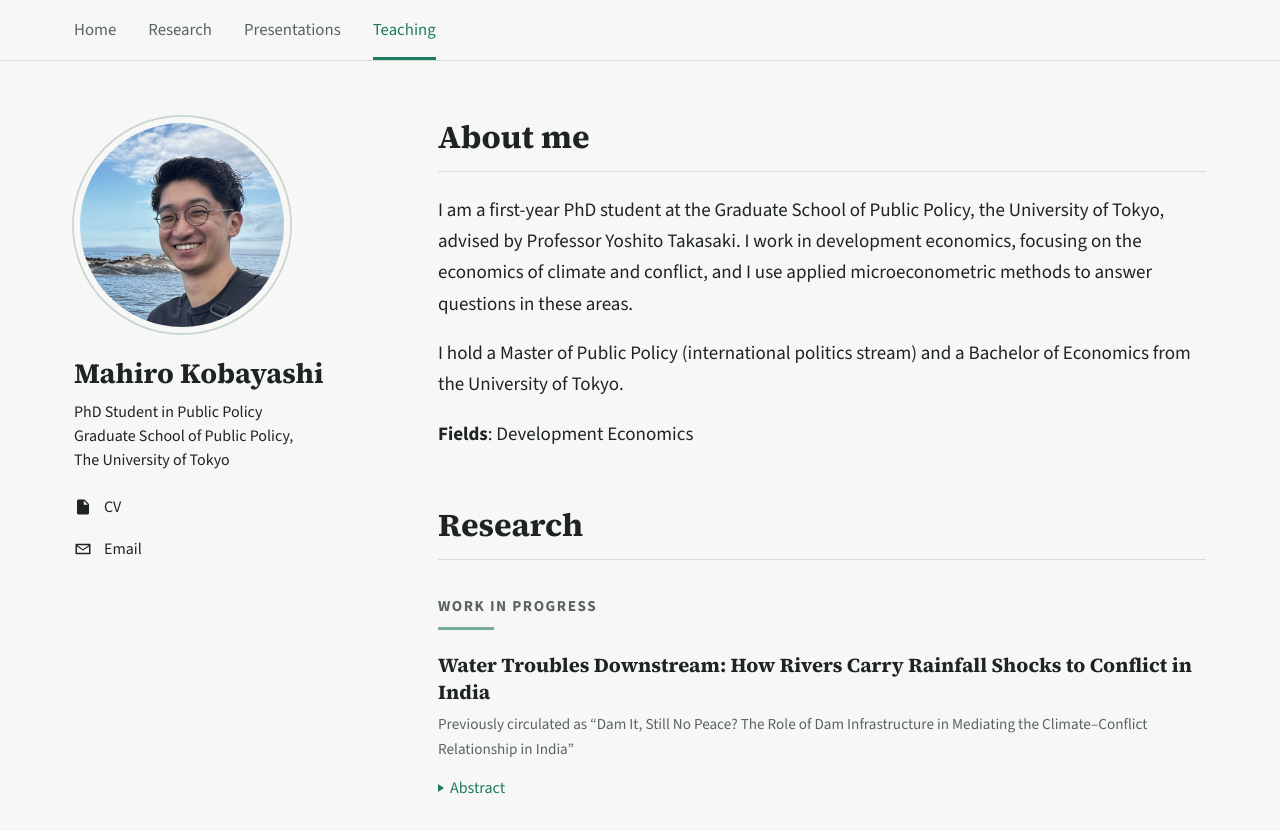
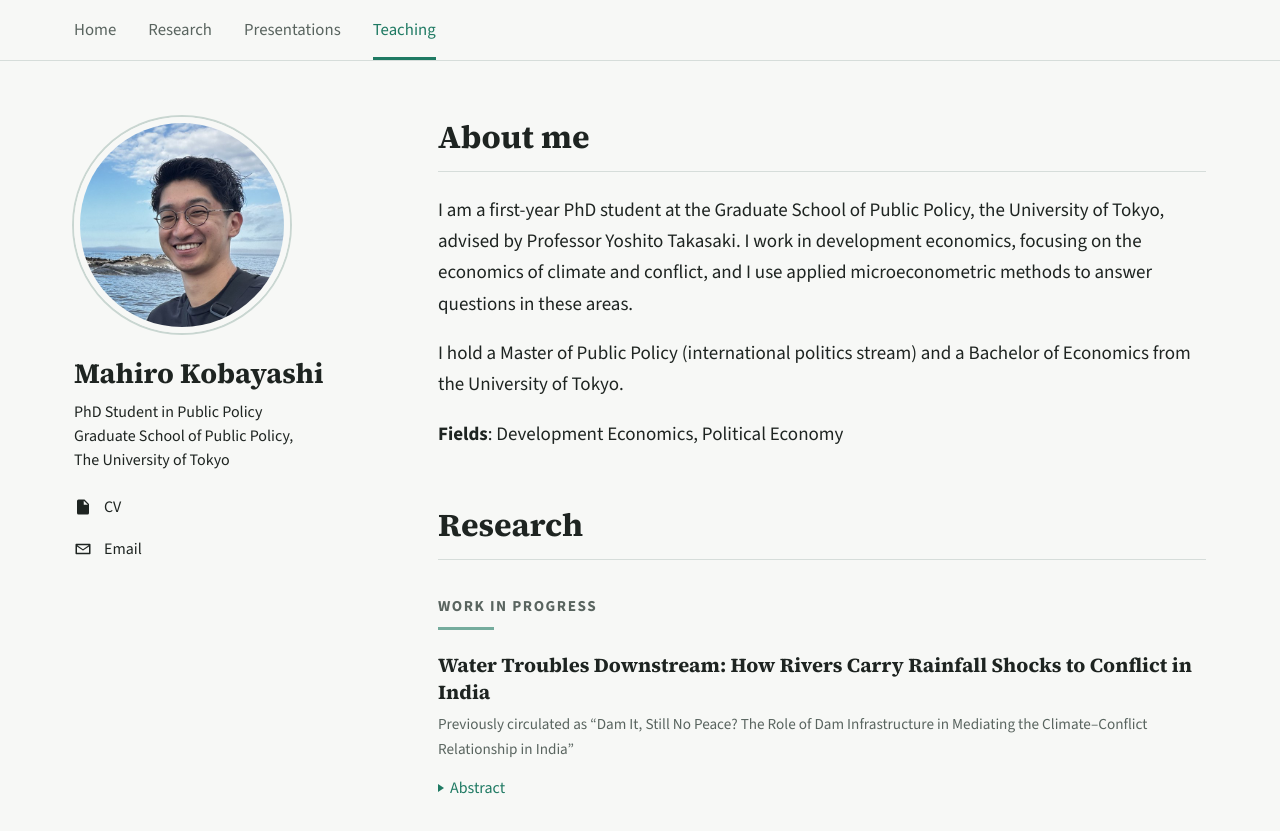
Before and after one commit to mahirokobayashi0202-dev/mahirokobayashi0202-dev.github.io, a plain HTML site: page index.html in a window 1280 px wide. Shown: the top 831 px of the page. Drawn offline with nearby package versions, Linux system fonts and the light colour scheme.

Commit message:
Add Political Economy to fields
Co-Authored-By: Claude Opus 5.5 <noreply@anthropic.com>
Claude-Session: https://claude.ai/code/session_01BgSSqnAty4ina2zxcawkGW

```diff
--- a/index.html
+++ b/index.html
@@ -242,7 +242,7 @@
       <h2>About me</h2>
       <p>I am a first-year PhD student at the Graduate School of Public Policy, the University of Tokyo, advised by Professor Yoshito Takasaki. I work in development economics, focusing on the economics of climate and conflict, and I use applied microeconometric methods to answer questions in these areas.</p>
       <p>I hold a Master of Public Policy (international politics stream) and a Bachelor of Economics from the University of Tokyo.</p>
-      <p><strong>Fields</strong>: Development Economics</p>
+      <p><strong>Fields</strong>: Development Economics, Political Economy</p>
     </section>
 
     <section id="research">
```
